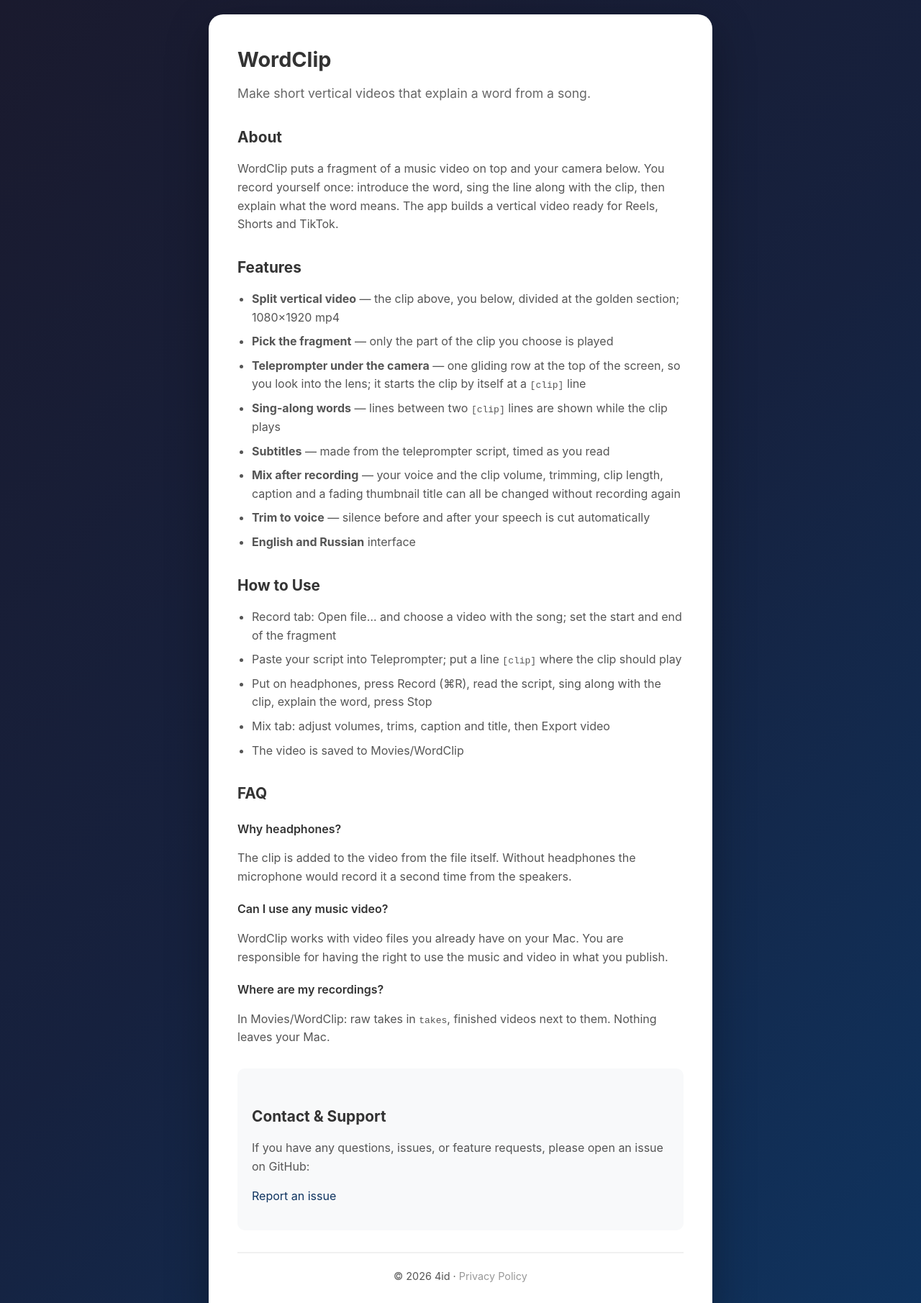
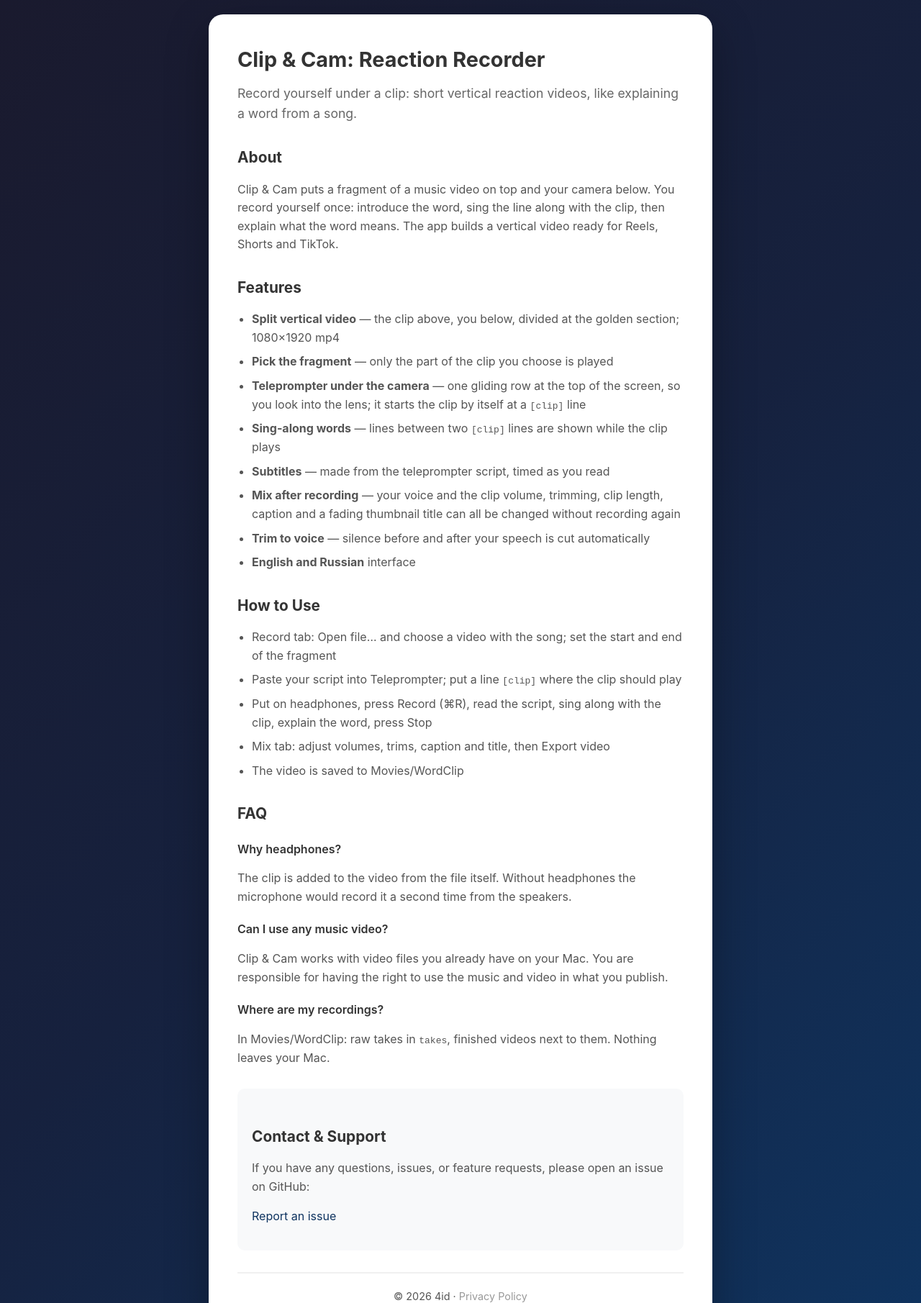
Before and after one commit to 4id-me/wordclip_support, a plain HTML site: page index.html in a window 1280 px wide. Shown: the top 1811 px of the page at 72% size. Drawn offline with Linux system fonts and the light colour scheme.

Commit message:
Use the store name

```diff
--- a/index.html
+++ b/index.html
@@ -3,7 +3,7 @@
 <head>
     <meta charset="UTF-8">
     <meta name="viewport" content="width=device-width, initial-scale=1.0">
-    <title>WordClip - Support</title>
+    <title>Clip &amp; Cam: Reaction Recorder - Support</title>
     <style>
         * { margin: 0; padding: 0; box-sizing: border-box; }
         body {
@@ -38,10 +38,10 @@
 </head>
 <body>
     <div class="container">
-        <h1>WordClip</h1>
-        <p class="subtitle">Make short vertical videos that explain a word from a song.</p>
+        <h1>Clip &amp; Cam: Reaction Recorder</h1>
+        <p class="subtitle">Record yourself under a clip: short vertical reaction videos, like explaining a word from a song.</p>
         <h2>About</h2>
-        <p>WordClip puts a fragment of a music video on top and your camera below. You record yourself once: introduce the word, sing the line along with the clip, then explain what the word means. The app builds a vertical video ready for Reels, Shorts and TikTok.</p>
+        <p>Clip &amp; Cam puts a fragment of a music video on top and your camera below. You record yourself once: introduce the word, sing the line along with the clip, then explain what the word means. The app builds a vertical video ready for Reels, Shorts and TikTok.</p>
         <h2>Features</h2>
         <ul>
             <li><strong>Split vertical video</strong> &mdash; the clip above, you below, divided at the golden section; 1080&times;1920 mp4</li>
@@ -65,7 +65,7 @@
         <p class="faq-q">Why headphones?</p>
         <p>The clip is added to the video from the file itself. Without headphones the microphone would record it a second time from the speakers.</p>
         <p class="faq-q">Can I use any music video?</p>
-        <p>WordClip works with video files you already have on your Mac. You are responsible for having the right to use the music and video in what you publish.</p>
+        <p>Clip &amp; Cam works with video files you already have on your Mac. You are responsible for having the right to use the music and video in what you publish.</p>
         <p class="faq-q">Where are my recordings?</p>
         <p>In Movies/WordClip: raw takes in <code>takes</code>, finished videos next to them. Nothing leaves your Mac.</p>
         <div class="contact">
```
Also changed, not shown: privacy.html (+3 -3 lines).
